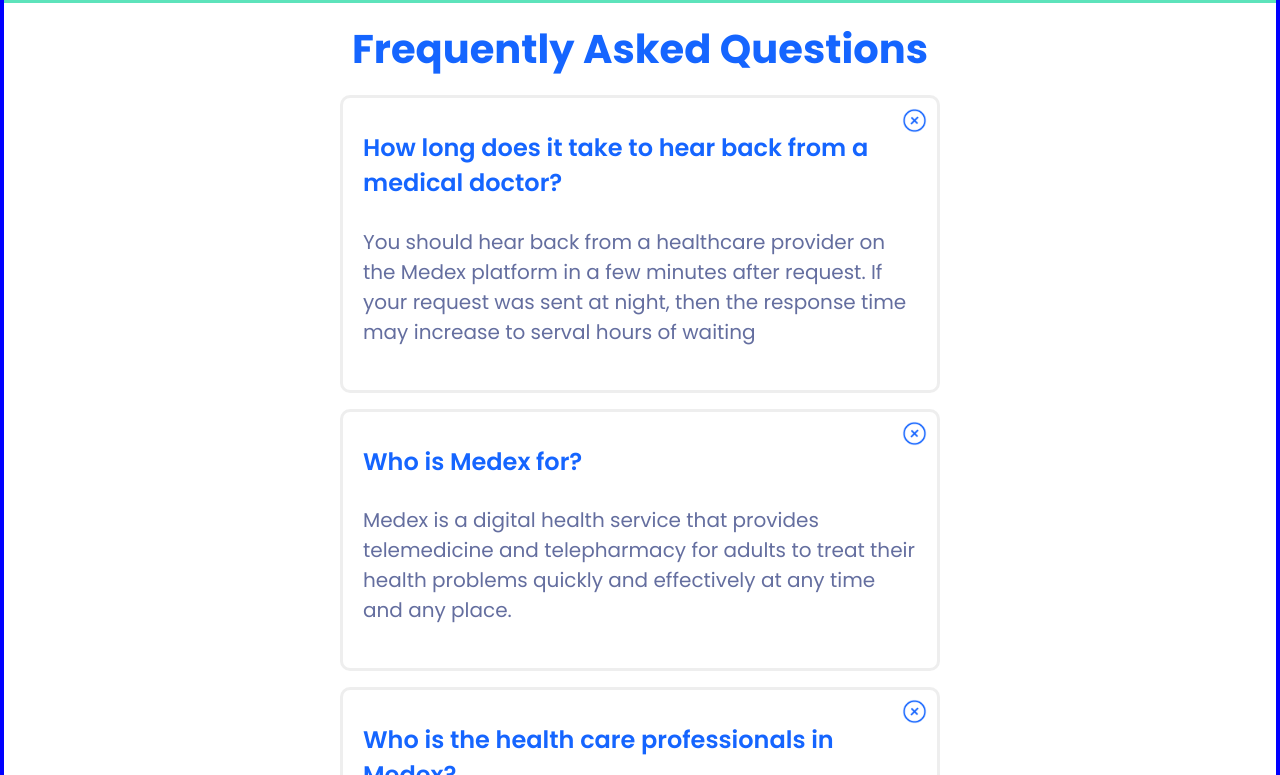
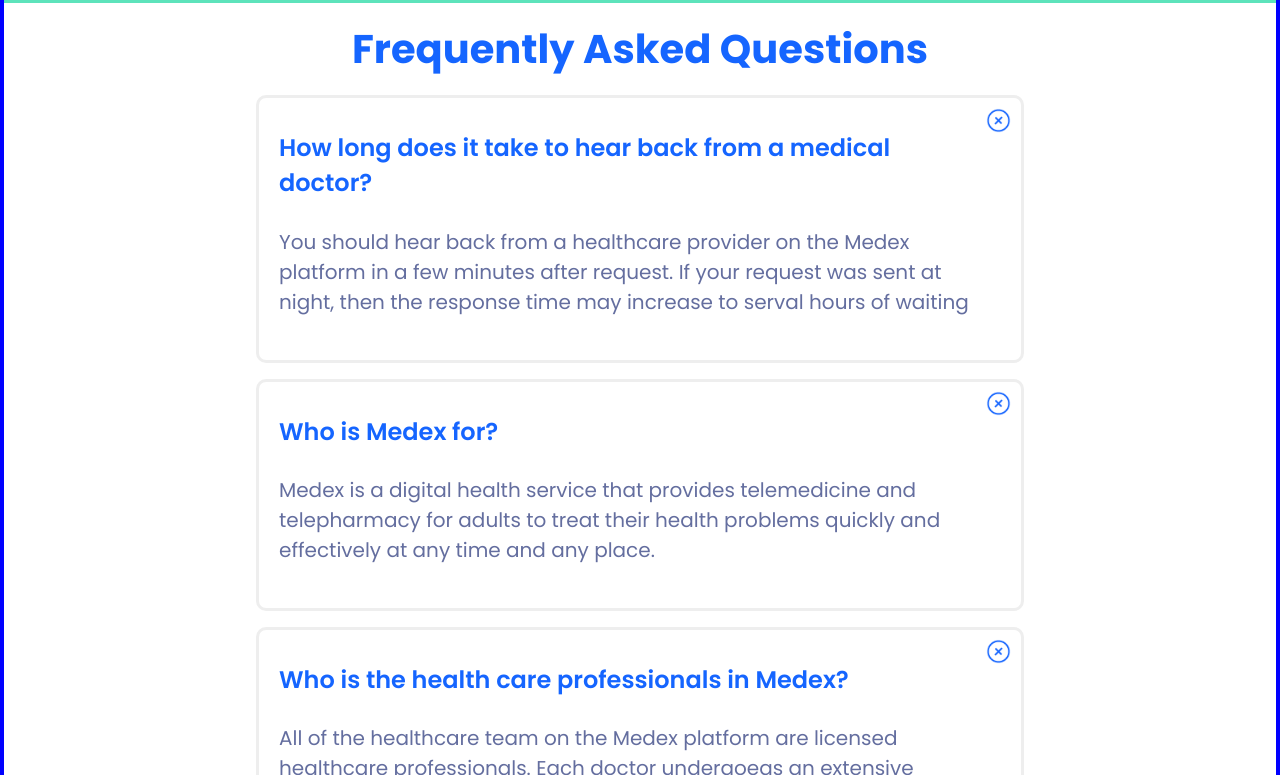
Before and after one commit to arjamizo/medex-langing-page, a Next.js app: page / in a window 1280 px wide. Shown: the part 2465-3240 px from the top of the page. Built offline with nearby package versions, Linux system fonts and the light colour scheme.

Commit message:
fix: max-width of faqBox

```diff
--- a/styles/FAQ.module.css
+++ b/styles/FAQ.module.css
@@ -17,7 +17,7 @@
 
 .faqBox {
 	margin: auto;
-	max-width: 600px;
+	max-width: 48rem;
 	border: 3px solid rgba(223, 223, 223, 0.542);
 	border-radius: 10px;
 	padding: 0px 20px;
```
